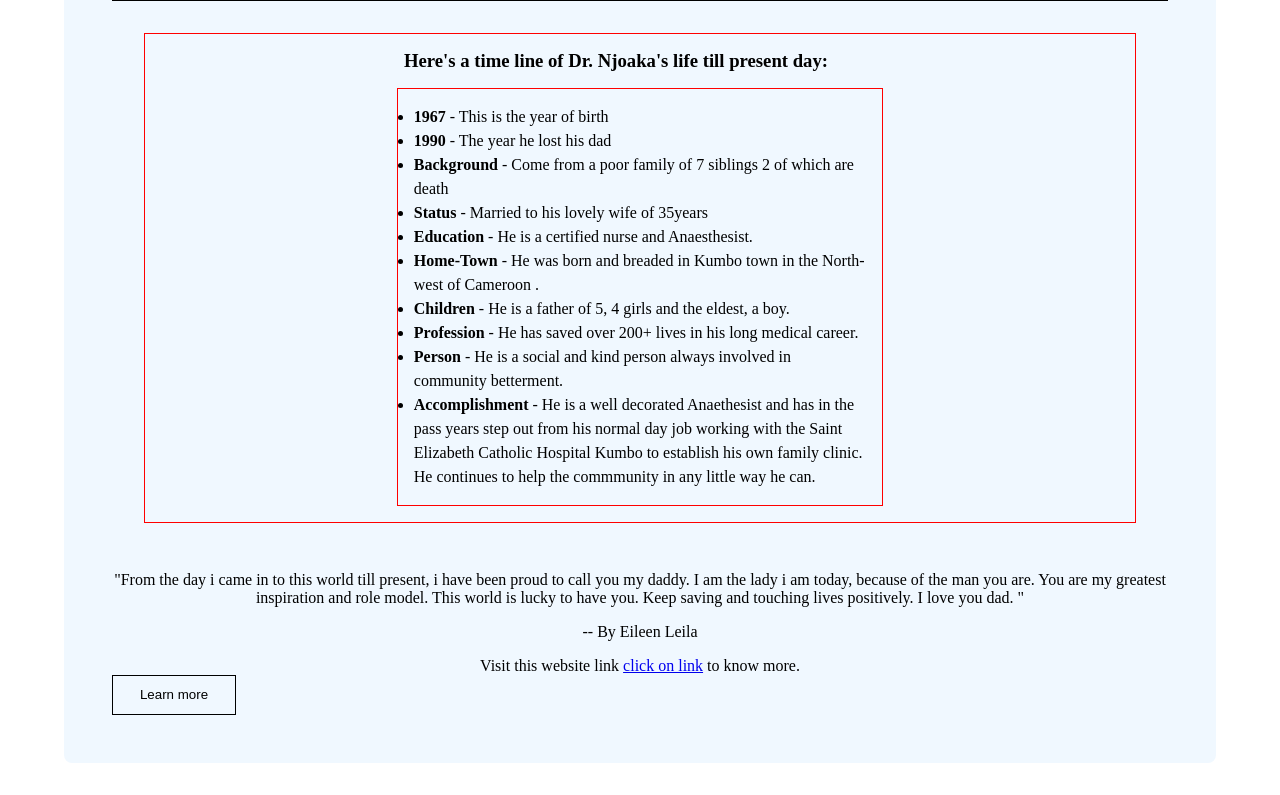
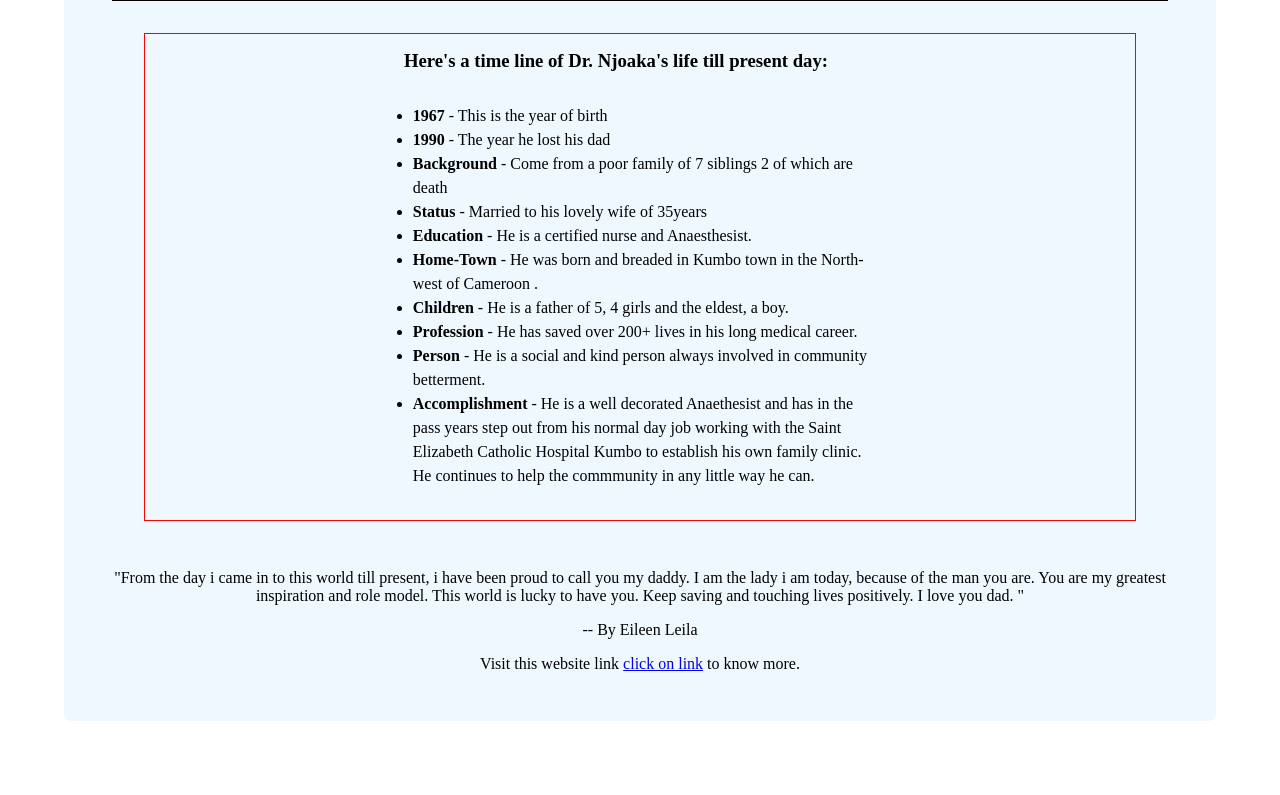
Before and after one commit to Mbiydzenyuy3/tribute-page, a plain HTML site: page index.html in a window 1280 px wide. Shown: the part 868-1663 px from the top of the page. After the commit the page ends 1621 px from the top, so only its background shows below. Drawn offline with Linux system fonts and the light colour scheme.

Commit message:
commented the button tag out of my project

```diff
--- a/css/main.css
+++ b/css/main.css
@@ -113,16 +113,16 @@ aside {
   text-align: center;
 }
 /* button styling */
-button {
+/* button {
   width: 124px;
   height: 40px;
   background-color: transparent;
   border: none;
   color: black;
-  border: 1px solid black;
-}
+  border: none;
+
+} */
 ul {
-  border: 1px solid red;
   width: 38vw;
   padding: 1rem;
   line-height: 24px;
--- a/index.html
+++ b/index.html
@@ -104,7 +104,7 @@
           <a href="https://www.facebook.com/rebasecodecamp/">click on link</a>
           to know more.
         </div>
-        <a href=""><button>Learn more</button></a>
+        <!-- <a href=""><button>Learn more</button></a> -->
       </div>
     </div>
   </body>
```
